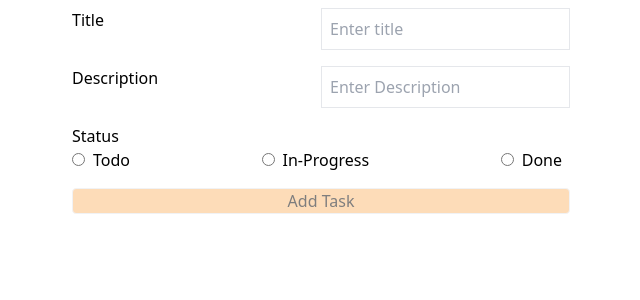
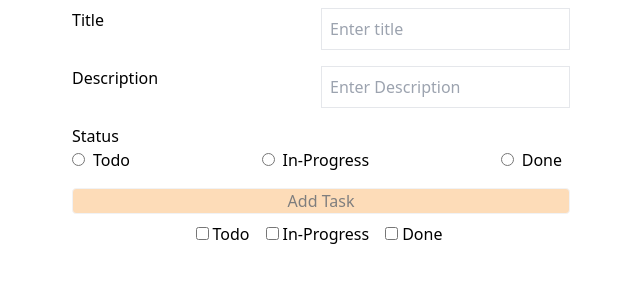
Before and after one commit to jainlokesh318/taskmanager, a React (Create React App) app: page / in a window 1280 px wide. Shown: the top 300 px of the page, without its empty margins (319-959 px from the left). Built offline with nearby package versions, Linux system fonts and the light colour scheme.

Commit message:
add filters to the list

```diff
--- a/src/components/TaskForm.js
+++ b/src/components/TaskForm.js
@@ -5,7 +5,7 @@ function TextInput({ type, id, value, setValue, placeholder }) {
     return <input className="border p-2" type={type} id={id} value={value} onChange={setValue} placeholder={placeholder} />
 }
 
-const statusOptions = [{
+export const statusOptions = [{
     label: "Todo",
     value: "Todo"
 },
--- a/src/components/TaskManager.js
+++ b/src/components/TaskManager.js
@@ -30,7 +30,7 @@ export default function TaskManager() {
     }
 
     return (
-        <div className="flex items-center justify-center flex-col">
+        <div className="flex items-center justify-center flex-col overflow-hidden">
             <TaskForm handleSubmit={handleSubmit} taskToEdit={taskToEdit} />
             <TasksListPreviewer tasksList={tasksList} handleDelete={handleDelete} handleEdit={handleEdit} />
         </div>
--- a/src/components/TasksListPreviewer.js
+++ b/src/components/TasksListPreviewer.js
@@ -1,6 +1,9 @@
+import { useState } from "react"
+import { statusOptions } from "./TaskForm"
+
 function TaskItem({ task, handleDelete, handleEdit }) {
     return (
-        <div className="flex justify-between border shadow w-full p-4 m-4">
+        <div className="flex justify-between border shadow w-1/2 p-4 my-2">
             <div>
                 <h2 className="text-2xl">{task?.title}</h2>
                 <p>{task?.description}</p>
@@ -15,13 +18,49 @@ function TaskItem({ task, handleDelete, handleEdit }) {
 }
 
 export default function TasksListPreviewer({ tasksList, handleDelete, handleEdit }) {
+    let [filteredTasks, setFilteredTasks] = useState([])
+    let [filters, setFilters] = useState({ status: [] })
+
+    console.log({ filters })
+
+    const handleFilterChange = (e) => {
+        const { value, checked, name, type } = e.target
+
+        if (type === "checkbox") {
+            const updatedValue = checked
+                ? [...filters[name], value]
+                : filters[name].filter((item) => item !== value);
+
+            setFilters(prev => {
+                return {
+                    ...prev,
+                    [name]: updatedValue,
+                }
+            });
+        } else {
+            setFilters(prev => {
+                return { ...prev, [name]: value }
+            })
+        }
+    }
+
     return (
-        <div>
+        <>
+            <div className="flex gap-3" onChange={handleFilterChange}>
+                {
+                    statusOptions.map(statusOption =>
+                        <div key={statusOption.value}>
+                            <input type="checkbox" id={statusOption.value} name="status" value={statusOption.value}></input>
+                            <label className="mx-1" htmlFor={statusOption.value} >{statusOption.label}</label>
+                        </div>
+                    )
+                }
+            </div>
             {
                 tasksList?.map(task => {
                     return <TaskItem task={task} key={task?.id} handleDelete={handleDelete} handleEdit={handleEdit} />
                 })
             }
-        </div>
+        </>
     )
 }
```
